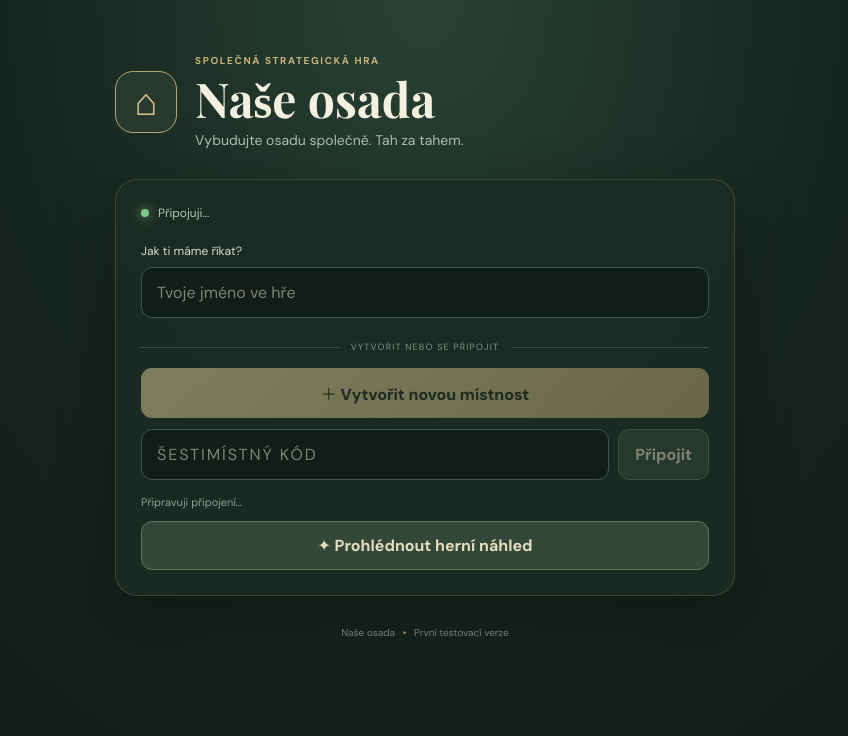
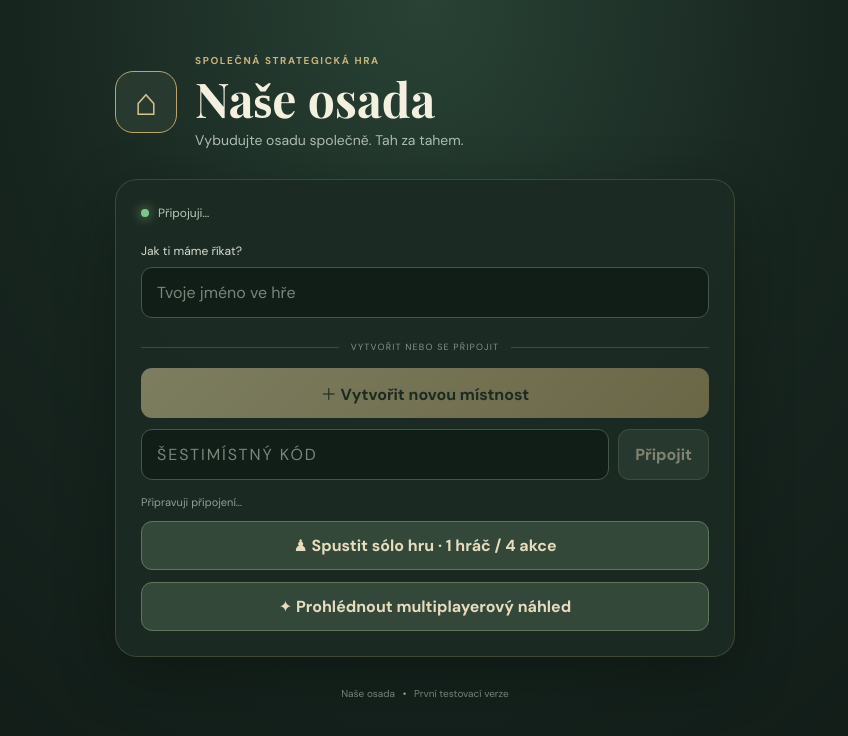
Before and after one commit to jiriblanda/nase-osada, a React (Vite) app: page / in a window 1280 px wide. Shown: the top 736 px of the page, without its empty margins (215-1063 px from the left). Built offline with nearby package versions, Linux system fonts and the light colour scheme; no server answers.

Commit message:
Add solo game launch option

```diff
--- a/src/App.jsx
+++ b/src/App.jsx
@@ -26,6 +26,7 @@ export default function App() {
   const [message, setMessage] = useState("Připravuji připojení…");
   const [error, setError] = useState("");
   const [showPreview, setShowPreview] = useState(false);
+  const [previewMode, setPreviewMode] = useState("multi");
 
   useEffect(() => {
     let active = true;
@@ -144,7 +145,7 @@ export default function App() {
   const isMember = !!room && !!user && room.players?.some((player) => player.uid === user.uid);
   const playerCount = room?.players?.length ?? 0;
 
-  if (showPreview) return <GamePreview onBack={() => setShowPreview(false)} />;
+  if (showPreview) return <GamePreview mode={previewMode} onBack={() => setShowPreview(false)} />;
 
   return (
     <main className="page">
@@ -186,8 +187,11 @@ export default function App() {
         </div>
         {error && <p className="error">{error}</p>}
         <p className="status">{message}</p>
-        <button className="preview-launch" onClick={() => setShowPreview(true)}>
-          ✦  Prohlédnout herní náhled
+        <button className="preview-launch" onClick={() => { setPreviewMode("solo"); setShowPreview(true); }}>
+          ♟  Spustit sólo hru · 1 hráč / 4 akce
+        </button>
+        <button className="preview-launch preview-launch-secondary" onClick={() => { setPreviewMode("multi"); setShowPreview(true); }}>
+          ✦  Prohlédnout multiplayerový náhled
         </button>
       </section>
 
```
